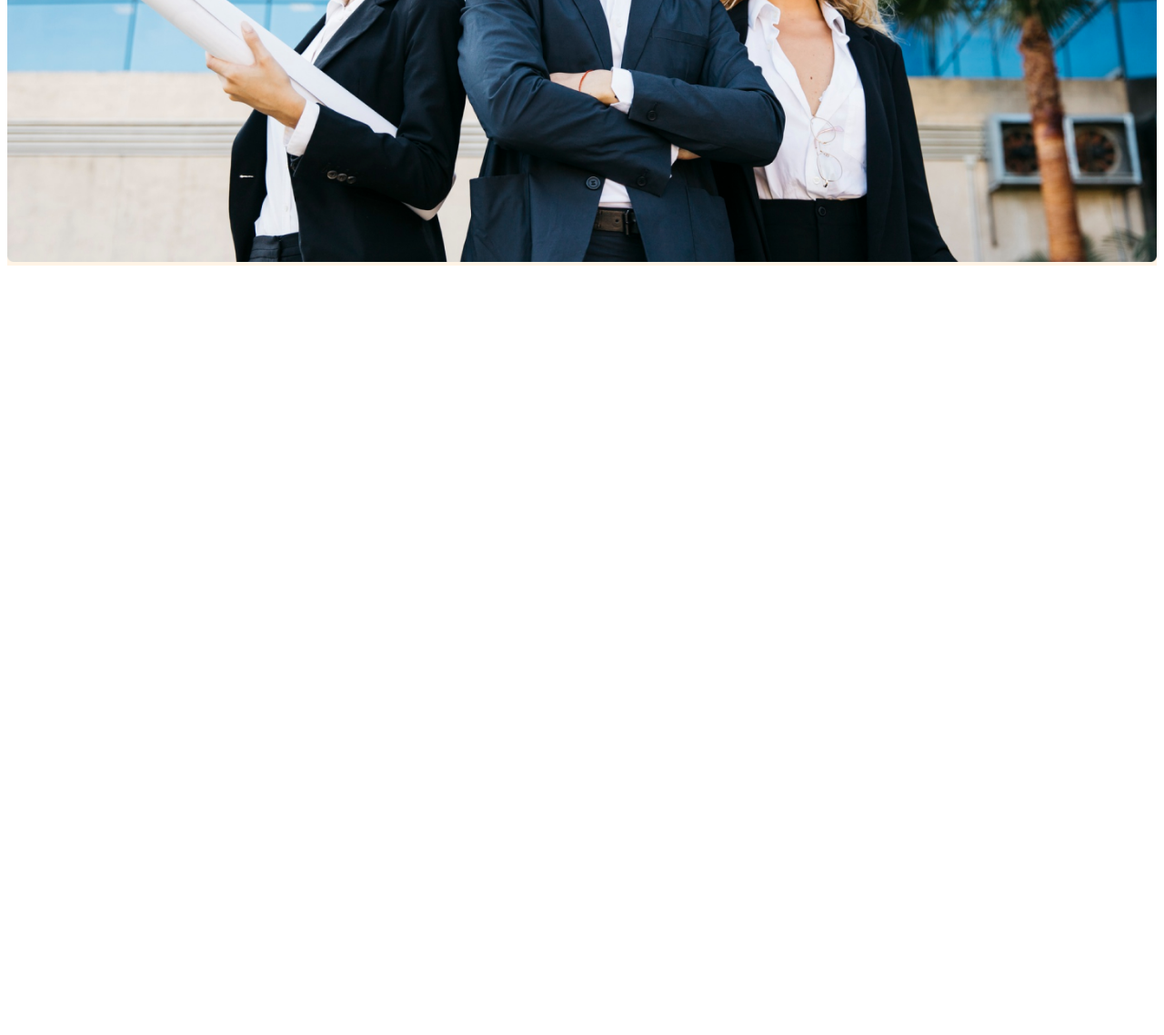
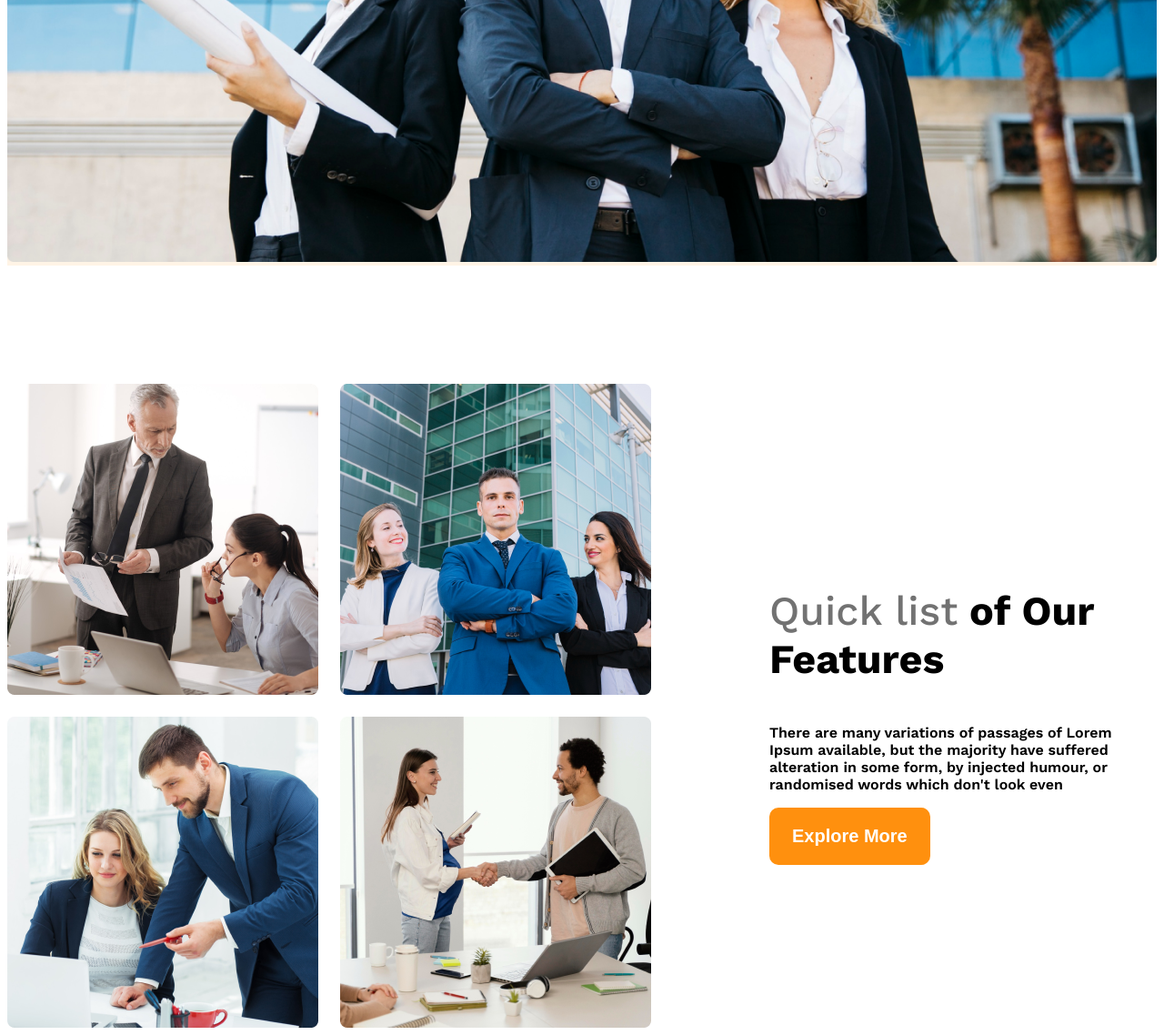
Before and after one commit to Arman-Shelby/G3-Architects-Website, a plain HTML site: page index.html in a window 1280 px wide. Shown: the part 913-2051 px from the top of the page at 91% size. Before the commit the page ends 1213 px from the top, so only its background shows below. Drawn offline with nearby package versions, Linux system fonts and the light colour scheme.

Commit message:
feature section added

```diff
--- a/index.html
+++ b/index.html
@@ -30,7 +30,22 @@
 
     </header>
     <main>
+        <section class="teams display-flex">
+            <div class="team-image-container ">
+                <img src="images/team1.png" alt="two architect discussing about design">
+                <img src="images/team2.png" alt="">
+                <img src="images/team3.png" alt="">
+                <img src="images/team4.png" alt="">
+            </div>
+            <div class="our-features">
+                <h3 class="feature-title"><span id="quick-list" class="text-light-gray">Quick list</span> <span id="">of Our </span>Features</h3>
+                <p class="feature-description">
+                  There are many variations of passages of Lorem Ipsum available, but the majority have suffered alteration in some form, by injected humour, or randomised words which don't look even
+                </p>
+                <button class="btn-primary">Explore More</button>
+            </div>
 
+        </section>
     </main>
     <footer>
 
--- a/styles/architect.css
+++ b/styles/architect.css
@@ -8,7 +8,10 @@
   font-style: normal;
 }
 /* shared Styles */
-
+main{
+    max-width: 1440px;
+    margin: 0 auto;
+}
 .display-flex{
     display: flex;
 }
@@ -32,6 +35,9 @@
     border-radius: 10px;
     border: none;
 
+}
+main > section{
+    margin-top:  130px; ;
 }
 
 
@@ -84,6 +90,28 @@
     width: 100%;
 }
 
+/* Team and Feature related Styles */
+.teams{
+    align-items: center;
+}
+.team-image-container{
+    display: grid;
+    grid-template-columns: repeat(2, 1fr);
+    gap: 24px;
+}
+.our-features{
+    margin-left: 130px;
+    max-width: 530px;
+}
+.feature-title{
+    font-size: 2.8rem;
+    font-weight: 700;
+}
+#quick-list{
+    font-weight: 500;
+}
+
+
 
 
 
```
